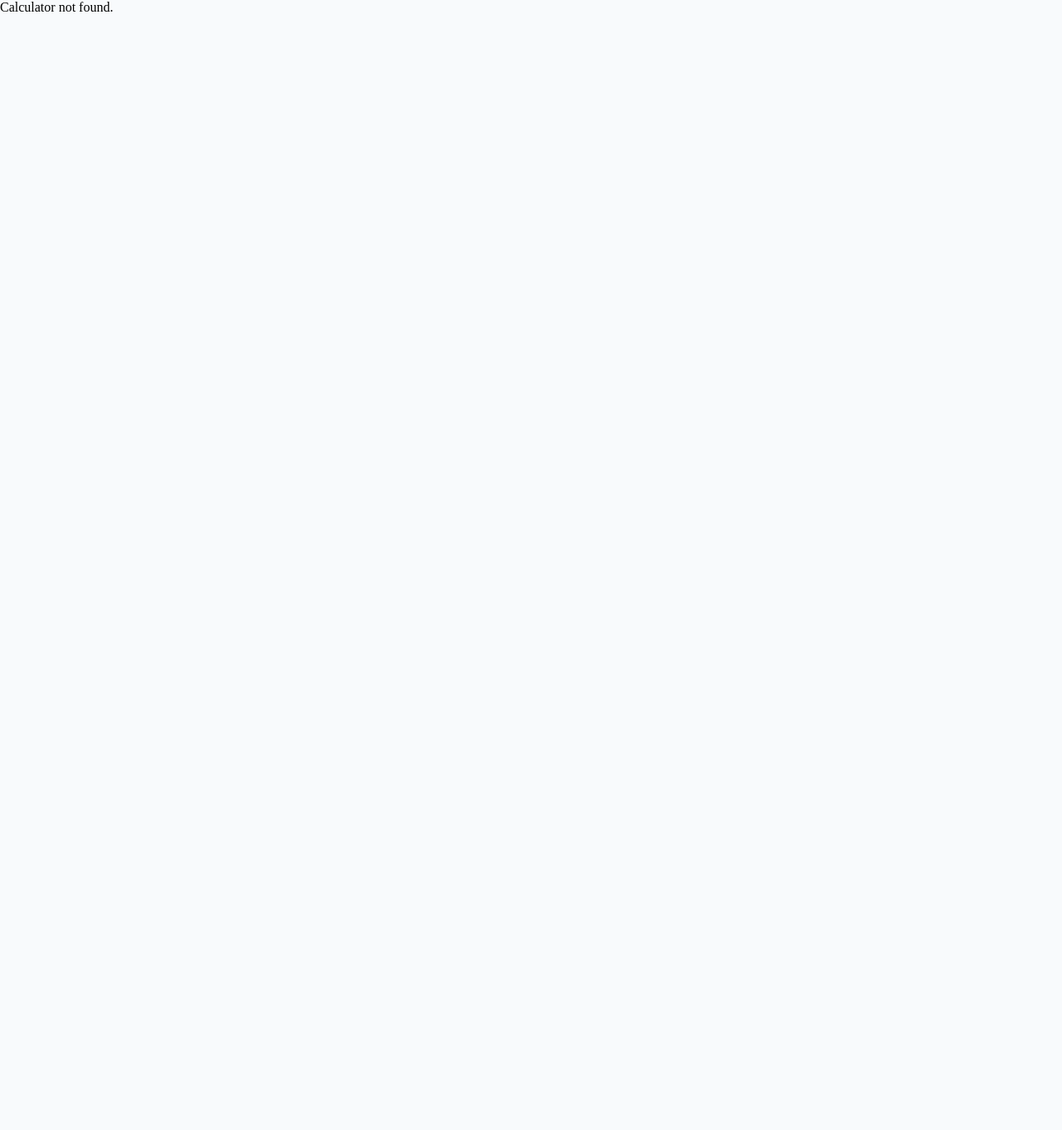
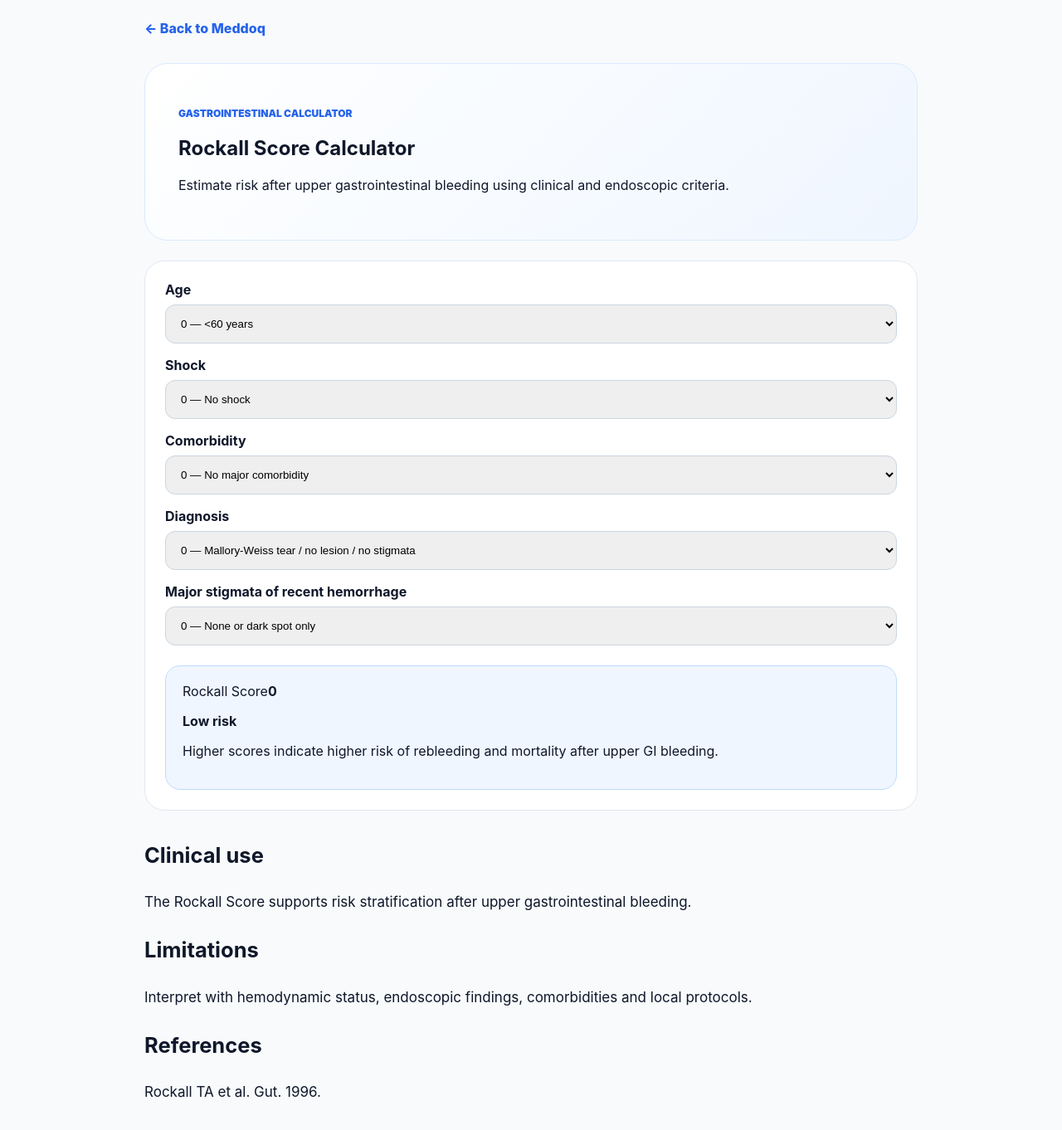
Before and after one commit to brsbyrm/meddoq, a Next.js app: page /calculators/rockall-score in a window 1280 px wide. Before the commit this address had no page. Shown: the top 1362 px of the page at 83% size. Before the commit the page ends 800 px from the top, so only its background shows below. Built offline with nearby package versions, Linux system fonts and the light colour scheme.

Commit message:
Add Rockall score calculator

```diff
--- /dev/null
+++ b/app/calculators/rockall-score/page.js
@@ -0,0 +1,125 @@
+"use client";
+
+import { useMemo, useState } from "react";
+
+const ageOptions = [
+  { label: "<60 years", points: 0 },
+  { label: "60–79 years", points: 1 },
+  { label: "≥80 years", points: 2 },
+];
+
+const shockOptions = [
+  { label: "No shock", points: 0 },
+  { label: "Tachycardia only", points: 1 },
+  { label: "Hypotension", points: 2 },
+];
+
+const comorbidityOptions = [
+  { label: "No major comorbidity", points: 0 },
+  { label: "Cardiac failure / ischemic heart disease / major comorbidity", points: 2 },
+  { label: "Renal failure / liver failure / disseminated malignancy", points: 3 },
+];
+
+const diagnosisOptions = [
+  { label: "Mallory-Weiss tear / no lesion / no stigmata", points: 0 },
+  { label: "All other diagnoses", points: 1 },
+  { label: "Upper GI malignancy", points: 2 },
+];
+
+const stigmataOptions = [
+  { label: "None or dark spot only", points: 0 },
+  { label: "Blood in upper GI tract / adherent clot / visible or spurting vessel", points: 2 },
+];
+
+function risk(score) {
+  if (score <= 2) return "Low risk";
+  if (score <= 4) return "Intermediate risk";
+  return "High risk";
+}
+
+export default function Page() {
+  const [age,setAge]=useState(0);
+  const [shock,setShock]=useState(0);
+  const [comorbidity,setComorbidity]=useState(0);
+  const [diagnosis,setDiagnosis]=useState(0);
+  const [stigmata,setStigmata]=useState(0);
+
+  const score = useMemo(
+    () => Number(age)+Number(shock)+Number(comorbidity)+Number(diagnosis)+Number(stigmata),
+    [age,shock,comorbidity,diagnosis,stigmata]
+  );
+
+  return (
+    <main style={styles.main}>
+      <a href="/" style={styles.back}>← Back to Meddoq</a>
+
+      <section style={styles.hero}>
+        <p style={styles.kicker}>Gastrointestinal Calculator</p>
+        <h1>Rockall Score Calculator</h1>
+        <p>Estimate risk after upper gastrointestinal bleeding using clinical and endoscopic criteria.</p>
+      </section>
+
+      <section style={styles.card}>
+        <label style={styles.label}>Age
+          <select style={styles.input} value={age} onChange={e=>setAge(e.target.value)}>
+            {ageOptions.map(o=><option key={o.label} value={o.points}>{o.points} — {o.label}</option>)}
+          </select>
+        </label>
+
+        <label style={styles.label}>Shock
+          <select style={styles.input} value={shock} onChange={e=>setShock(e.target.value)}>
+            {shockOptions.map(o=><option key={o.label} value={o.points}>{o.points} — {o.label}</option>)}
+          </select>
+        </label>
+
+        <label style={styles.label}>Comorbidity
+          <select style={styles.input} value={comorbidity} onChange={e=>setComorbidity(e.target.value)}>
+            {comorbidityOptions.map(o=><option key={o.label} value={o.points}>{o.points} — {o.label}</option>)}
+          </select>
+        </label>
+
+        <label style={styles.label}>Diagnosis
+          <select style={styles.input} value={diagnosis} onChange={e=>setDiagnosis(e.target.value)}>
+            {diagnosisOptions.map(o=><option key={o.label} value={o.points}>{o.points} — {o.label}</option>)}
+          </select>
+        </label>
+
+        <label style={styles.label}>Major stigmata of recent hemorrhage
+          <select style={styles.input} value={stigmata} onChange={e=>setStigmata(e.target.value)}>
+            {stigmataOptions.map(o=><option key={o.label} value={o.points}>{o.points} — {o.label}</option>)}
+          </select>
+        </label>
+
+        <div style={styles.result}>
+          <span>Rockall Score</span>
+          <strong>{score}</strong>
+          <p><b>{risk(score)}</b></p>
+          <p>Higher scores indicate higher risk of rebleeding and mortality after upper GI bleeding.</p>
+        </div>
+      </section>
+
+      <section style={styles.content}>
+        <h2>Clinical use</h2>
+        <p>The Rockall Score supports risk stratification after upper gastrointestinal bleeding.</p>
+
+        <h2>Limitations</h2>
+        <p>Interpret with hemodynamic status, endoscopic findings, comorbidities and local protocols.</p>
+
+        <h2>References</h2>
+        <p>Rockall TA et al. Gut. 1996.</p>
+      </section>
+    </main>
+  );
+}
+
+const styles={
+main:{maxWidth:980,margin:"0 auto",padding:24,fontFamily:"Inter,system-ui,sans-serif",color:"#0f172a"},
+back:{color:"#2563eb",fontWeight:800,textDecoration:"none"},
+hero:{marginTop:32,background:"linear-gradient(135deg,#fff,#eff6ff)",border:"1px solid #dbeafe",borderRadius:28,padding:40},
+kicker:{color:"#2563eb",fontWeight:900,fontSize:12,textTransform:"uppercase"},
+card:{marginTop:24,background:"#fff",border:"1px solid #e2e8f0",borderRadius:24,padding:24,display:"grid",gap:16},
+label:{display:"grid",gap:8,fontWeight:700},
+input:{padding:14,borderRadius:12,border:"1px solid #cbd5e1"},
+result:{marginTop:8,background:"#eff6ff",padding:20,borderRadius:18,border:"1px solid #bfdbfe"},
+content:{marginTop:32,lineHeight:1.7,fontSize:17}
+}
```
Also changed, not shown: app/data/calculators.js (+9 -0 lines).
